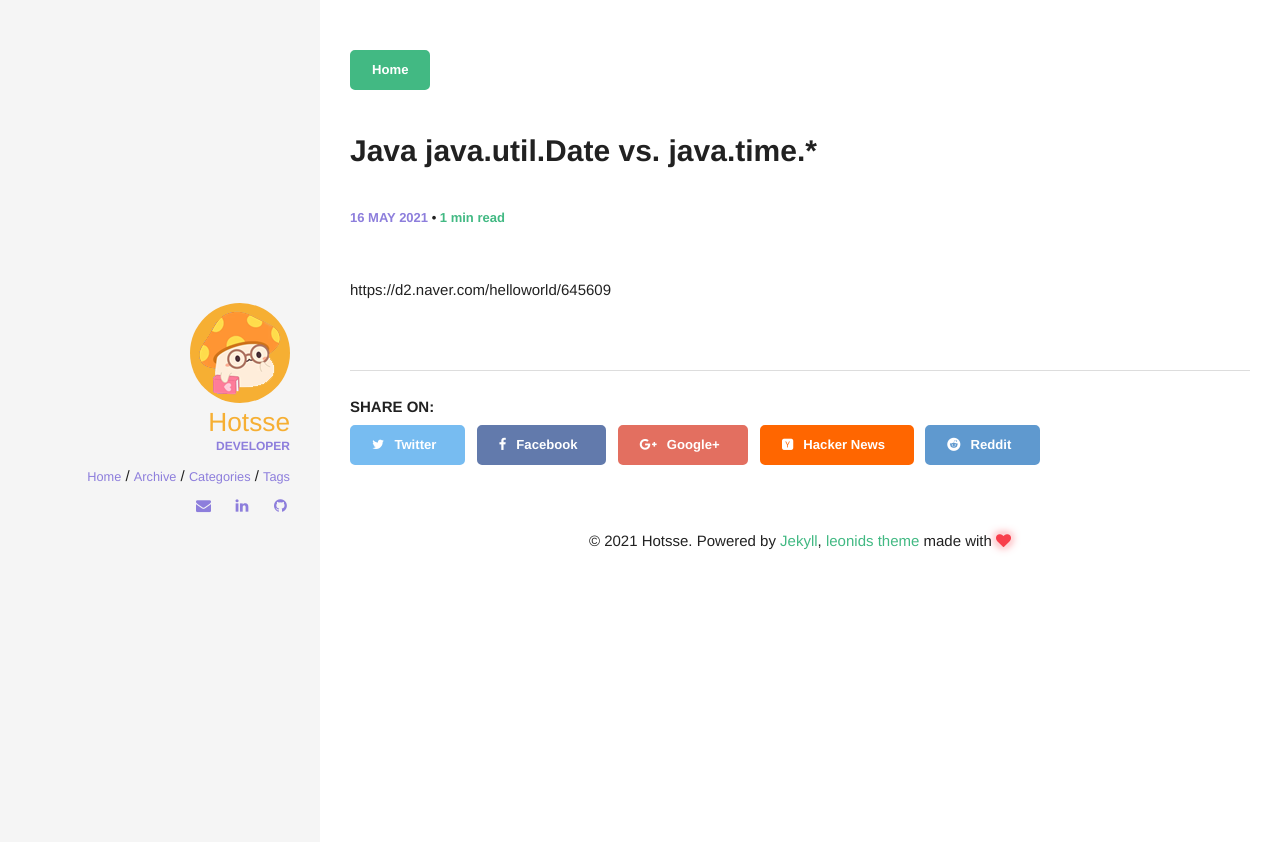
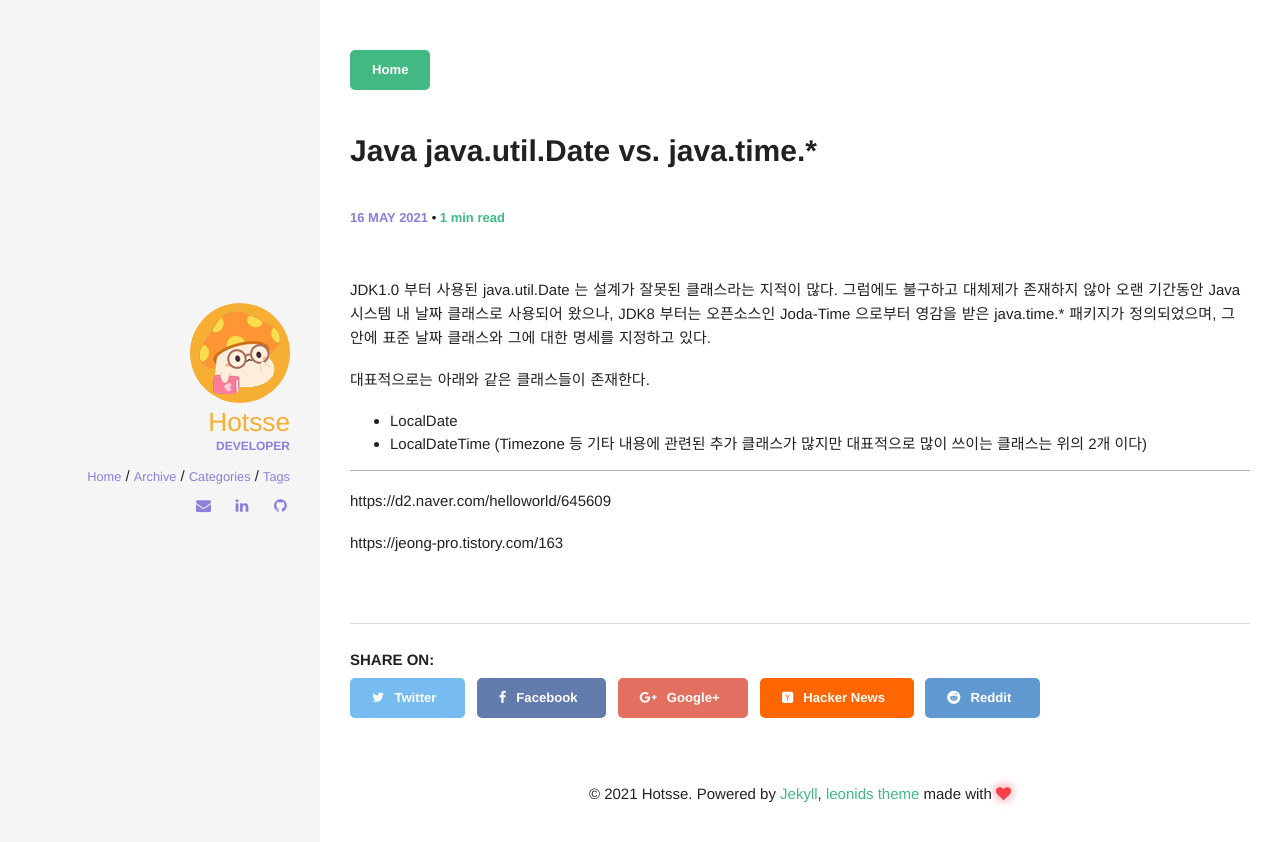
Before and after one commit to Hotsse/hotsse.github.io, a Jekyll site: the page built from _posts/2021-05-16-Java java.util.Date vs. java.time.*.md, in a window 1280 px wide. Shown: the top 842 px of the page. Built offline with Jekyll 4.4.1, drawn with Linux system fonts in a browser that asks for light colours; comment, search, counter and statistics services are not loaded.

Commit message:
update post

```diff
--- a/_posts/2021-05-16-Java java.util.Date vs. java.time.*.md
+++ b/_posts/2021-05-16-Java java.util.Date vs. java.time.*.md
@@ -5,4 +5,15 @@ categories: [Java]
 comments: true
 ---
 
+JDK1.0 부터 사용된 java.util.Date 는 설계가 잘못된 클래스라는 지적이 많다. 그럼에도 불구하고 대체제가 존재하지 않아 오랜 기간동안 Java 시스템 내 날짜 클래스로 사용되어 왔으나, JDK8 부터는 오픈소스인 Joda-Time 으로부터 영감을 받은 java.time.* 패키지가 정의되었으며, 그 안에 표준 날짜 클래스와 그에 대한 명세를 지정하고 있다.
+
+대표적으로는 아래와 같은 클래스들이 존재한다.
+- LocalDate
+- LocalDateTime
+(Timezone 등 기타 내용에 관련된 추가 클래스가 많지만 대표적으로 많이 쓰이는 클래스는 위의 2개 이다)
+
+---------------------
+
 https://d2.naver.com/helloworld/645609
+
+https://jeong-pro.tistory.com/163
```
